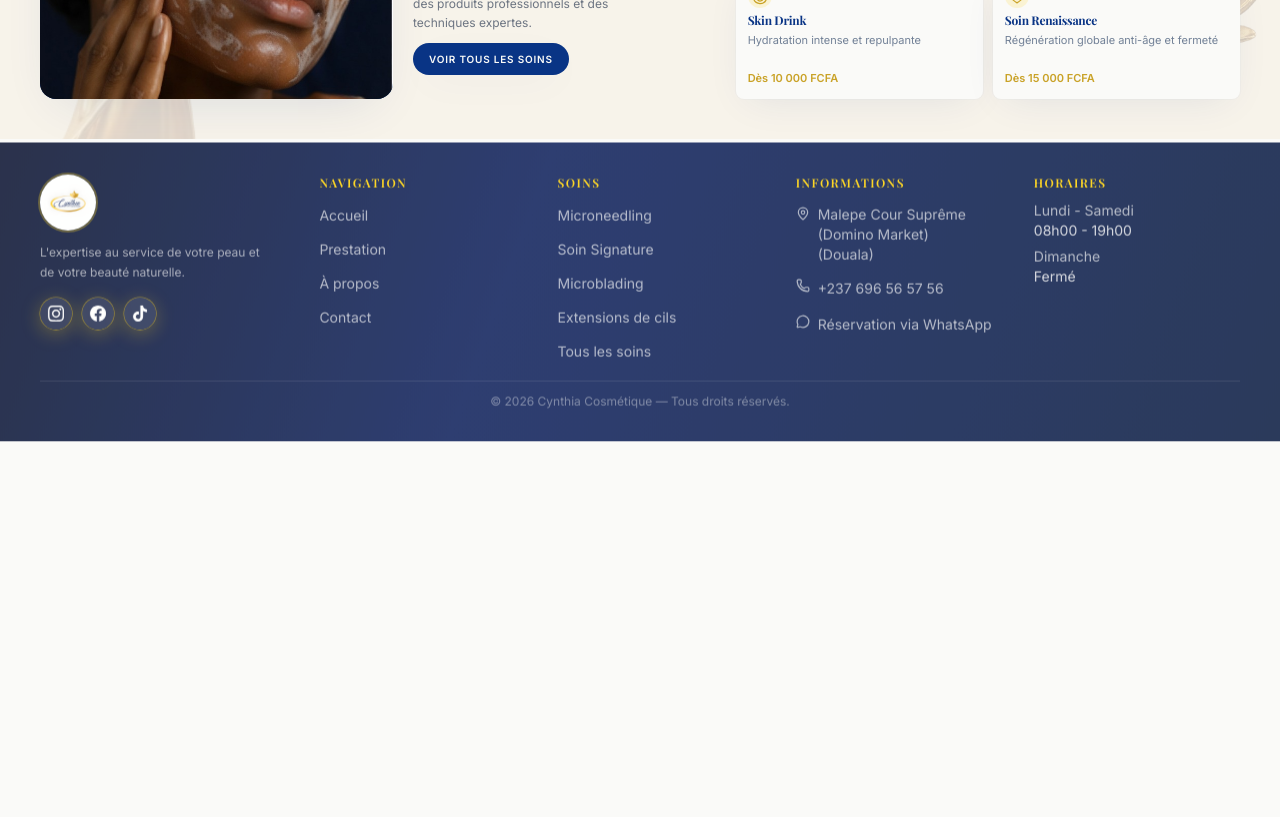
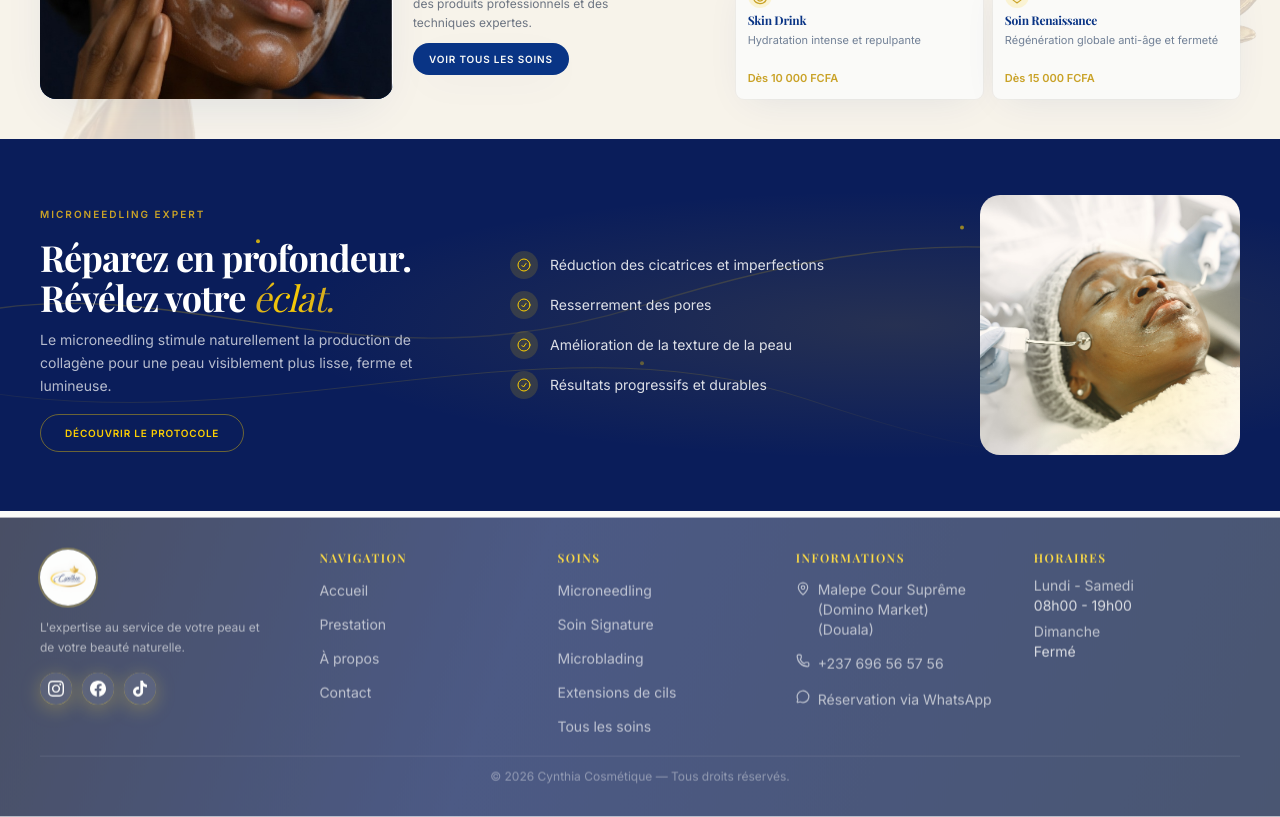
Before and after one commit to kenryalonzo/com.cythia.dev, a Next.js app: page /prestation in a window 1280 px wide. Shown: the part 1340-2157 px from the top of the page. Before the commit the page ends 1782 px from the top, so only its background shows below. Built offline with nearby package versions, Linux system fonts and the light colour scheme.

Commit message:
feat(MicroneedlingExpert): add new component for microneedling benefits and animations

```diff
--- a/app/prestation/page.tsx
+++ b/app/prestation/page.tsx
@@ -4,6 +4,7 @@ import { Navbar } from "@/components/Navbar";
 import { PrestationHero } from "@/components/PrestationHero";
 import { BeautyUnivers } from "@/components/BeautyUnivers";
 import { SoinsVisage } from "@/components/SoinsVisage";
+import { MicroneedlingExpert } from "@/components/MicroneedlingExpert";
 
 export const metadata: Metadata = {
   title: "Prestations",
@@ -25,6 +26,7 @@ export default function PrestationPage() {
         <PrestationHero />
         <BeautyUnivers />
         <SoinsVisage />
+        <MicroneedlingExpert />
       </main>
       <Footer />
     </>
--- /dev/null
+++ b/components/MicroneedlingExpert.tsx
@@ -0,0 +1,209 @@
+"use client";
+
+import { motion } from "framer-motion";
+import Image from "next/image";
+import { Reveal } from "@/components/ui/Reveal";
+
+const ease: [number, number, number, number] = [0.22, 1, 0.36, 1];
+
+const benefits = [
+	{
+		text: "Réduction des cicatrices et imperfections",
+		icon: (
+			<svg viewBox="0 0 24 24" fill="none" stroke="currentColor" strokeWidth={1.5} className="h-4 w-4">
+				<path strokeLinecap="round" strokeLinejoin="round" d="M9 12.75L11.25 15 15 9.75M21 12a9 9 0 11-18 0 9 9 0 0118 0z" />
+			</svg>
+		),
+	},
+	{
+		text: "Resserrement des pores",
+		icon: (
+			<svg viewBox="0 0 24 24" fill="none" stroke="currentColor" strokeWidth={1.5} className="h-4 w-4">
+				<path strokeLinecap="round" strokeLinejoin="round" d="M9 12.75L11.25 15 15 9.75M21 12a9 9 0 11-18 0 9 9 0 0118 0z" />
+			</svg>
+		),
+	},
+	{
+		text: "Amélioration de la texture de la peau",
+		icon: (
+			<svg viewBox="0 0 24 24" fill="none" stroke="currentColor" strokeWidth={1.5} className="h-4 w-4">
+				<path strokeLinecap="round" strokeLinejoin="round" d="M9 12.75L11.25 15 15 9.75M21 12a9 9 0 11-18 0 9 9 0 0118 0z" />
+			</svg>
+		),
+	},
+	{
+		text: "Résultats progressifs et durables",
+		icon: (
+			<svg viewBox="0 0 24 24" fill="none" stroke="currentColor" strokeWidth={1.5} className="h-4 w-4">
+				<path strokeLinecap="round" strokeLinejoin="round" d="M9 12.75L11.25 15 15 9.75M21 12a9 9 0 11-18 0 9 9 0 0118 0z" />
+			</svg>
+		),
+	},
+];
+
+export function MicroneedlingExpert() {
+	return (
+		<section className="relative overflow-hidden bg-[#0a1d5a] py-10 md:py-14">
+			{/* ─── Fond doré animé ─── */}
+			<div className="pointer-events-none absolute inset-0">
+				{/* Gradient radial doré */}
+				<div
+					className="absolute inset-0"
+					style={{
+						background:
+							"radial-gradient(ellipse 80% 60% at 70% 50%, rgba(201,162,39,0.15) 0%, transparent 60%)",
+					}}
+				/>
+				{/* Lignes dorées fluides */}
+				<svg
+					className="absolute inset-0 h-full w-full opacity-40"
+					viewBox="0 0 1440 400"
+					preserveAspectRatio="xMidYMid slice"
+					fill="none"
+				>
+					<defs>
+						<linearGradient id="gold-flow" x1="0" y1="0" x2="1" y2="0.5">
+							<stop offset="0%" stopColor="#c9a227" stopOpacity="0" />
+							<stop offset="40%" stopColor="#fdcf02" stopOpacity="0.6" />
+							<stop offset="100%" stopColor="#c9a227" stopOpacity="0" />
+						</linearGradient>
+					</defs>
+					<motion.path
+						d="M-50 200 C 200 120, 400 280, 720 180 S 1200 100, 1500 220"
+						stroke="url(#gold-flow)"
+						strokeWidth="1.5"
+						initial={{ pathLength: 0, opacity: 0 }}
+						whileInView={{ pathLength: 1, opacity: 1 }}
+						viewport={{ once: true }}
+						transition={{ duration: 2.5, ease: "easeInOut" }}
+					/>
+					<motion.path
+						d="M-50 260 C 300 340, 600 180, 900 280 S 1300 360, 1500 240"
+						stroke="url(#gold-flow)"
+						strokeWidth="1"
+						initial={{ pathLength: 0, opacity: 0 }}
+						whileInView={{ pathLength: 1, opacity: 0.7 }}
+						viewport={{ once: true }}
+						transition={{ duration: 2.8, ease: "easeInOut", delay: 0.3 }}
+					/>
+				</svg>
+				{/* Particules dorées */}
+				{[
+					{ cx: "20%", cy: "30%", delay: 0 },
+					{ cx: "50%", cy: "60%", delay: 1.5 },
+					{ cx: "75%", cy: "25%", delay: 0.8 },
+					{ cx: "85%", cy: "70%", delay: 2 },
+				].map((p, i) => (
+					<motion.div
+						key={i}
+						className="absolute h-1 w-1 rounded-full bg-gold"
+						style={{ left: p.cx, top: p.cy }}
+						animate={{ y: [0, -12, 0], opacity: [0.3, 0.8, 0.3] }}
+						transition={{
+							duration: 4,
+							repeat: Infinity,
+							ease: "easeInOut",
+							delay: p.delay,
+						}}
+					/>
+				))}
+			</div>
+
+			<div className="container-luxe relative z-10">
+				<div className="grid grid-cols-1 items-center gap-6 lg:grid-cols-[1fr_1fr_auto] lg:gap-8">
+					{/* ─── Colonne gauche : Texte ─── */}
+					<div className="flex flex-col gap-3">
+						<Reveal>
+							<span className="eyebrow !text-[9px] !tracking-[0.2em] text-gold/80 sm:!text-[10px]">
+								Microneedling Expert
+							</span>
+						</Reveal>
+
+						<Reveal delay={0.1}>
+							<h2 className="font-display text-2xl font-bold leading-[1.1] tracking-tight text-white sm:text-3xl lg:text-4xl">
+								Réparez en profondeur.{" "}
+								<br className="hidden sm:block" />
+								Révélez votre{" "}
+								<span className="text-gradient-gold font-normal italic">
+									éclat.
+								</span>
+							</h2>
+						</Reveal>
+
+						<Reveal delay={0.2}>
+							<p className="max-w-sm text-xs leading-relaxed text-white/70 sm:text-sm">
+								Le microneedling stimule naturellement la production
+								de collagène pour une peau visiblement plus lisse,
+								ferme et lumineuse.
+							</p>
+						</Reveal>
+
+						<Reveal delay={0.3}>
+							<a
+								href="#microneedling"
+								className="mt-1 inline-flex items-center justify-center rounded-full border border-gold/40 bg-transparent px-6 py-2.5 font-sans text-[10px] font-bold uppercase tracking-[0.08em] text-gold transition-all hover:border-gold hover:bg-gold/10 sm:w-fit"
+							>
+								Découvrir le protocole
+							</a>
+						</Reveal>
+					</div>
+
+					{/* ─── Colonne centre : Benefits ─── */}
+					<motion.div
+						initial="hidden"
+						whileInView="visible"
+						viewport={{ once: true, amount: 0.3 }}
+						variants={{
+							hidden: {},
+							visible: { transition: { staggerChildren: 0.08 } },
+						}}
+						className="flex flex-col gap-3"
+					>
+						{benefits.map((b) => (
+							<motion.div
+								key={b.text}
+								variants={{
+									hidden: { opacity: 0, x: -16 },
+									visible: {
+										opacity: 1,
+										x: 0,
+										transition: { duration: 0.5, ease },
+									},
+								}}
+								className="flex items-center gap-3"
+							>
+								<div className="flex h-7 w-7 shrink-0 items-center justify-center rounded-full bg-gold/15 text-gold">
+									{b.icon}
+								</div>
+								<span className="text-xs text-white/85 sm:text-sm">
+									{b.text}
+								</span>
+							</motion.div>
+						))}
+					</motion.div>
+
+					{/* ─── Colonne droite : Image appareil ─── */}
+					<Reveal direction="right" className="hidden lg:block">
+						<div className="relative h-[200px] w-[200px] xl:h-[260px] xl:w-[260px]">
+							<Image
+								src="/assets/images/microneeding.jpg"
+								alt="Appareil microneedling"
+								fill
+								sizes="260px"
+								className="object-cover rounded-2xl"
+							/>
+							{/* Overlay doré */}
+							<div
+								className="absolute inset-0 rounded-2xl"
+								style={{
+									background:
+										"radial-gradient(circle at 60% 70%, rgba(253,207,2,0.2) 0%, transparent 60%)",
+								}}
+							/>
+						</div>
+					</Reveal>
+				</div>
+			</div>
+		</section>
+	);
+}
```
